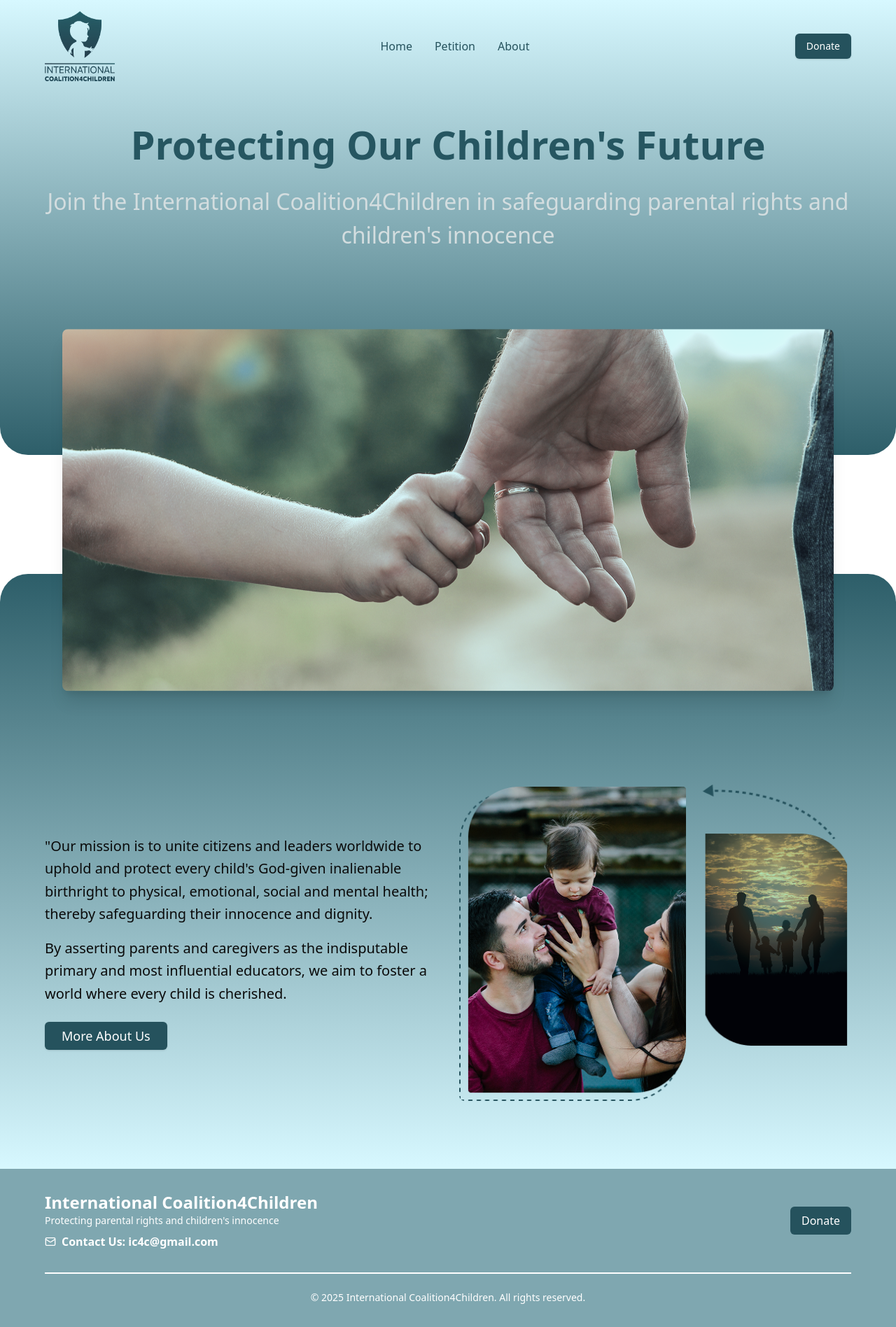
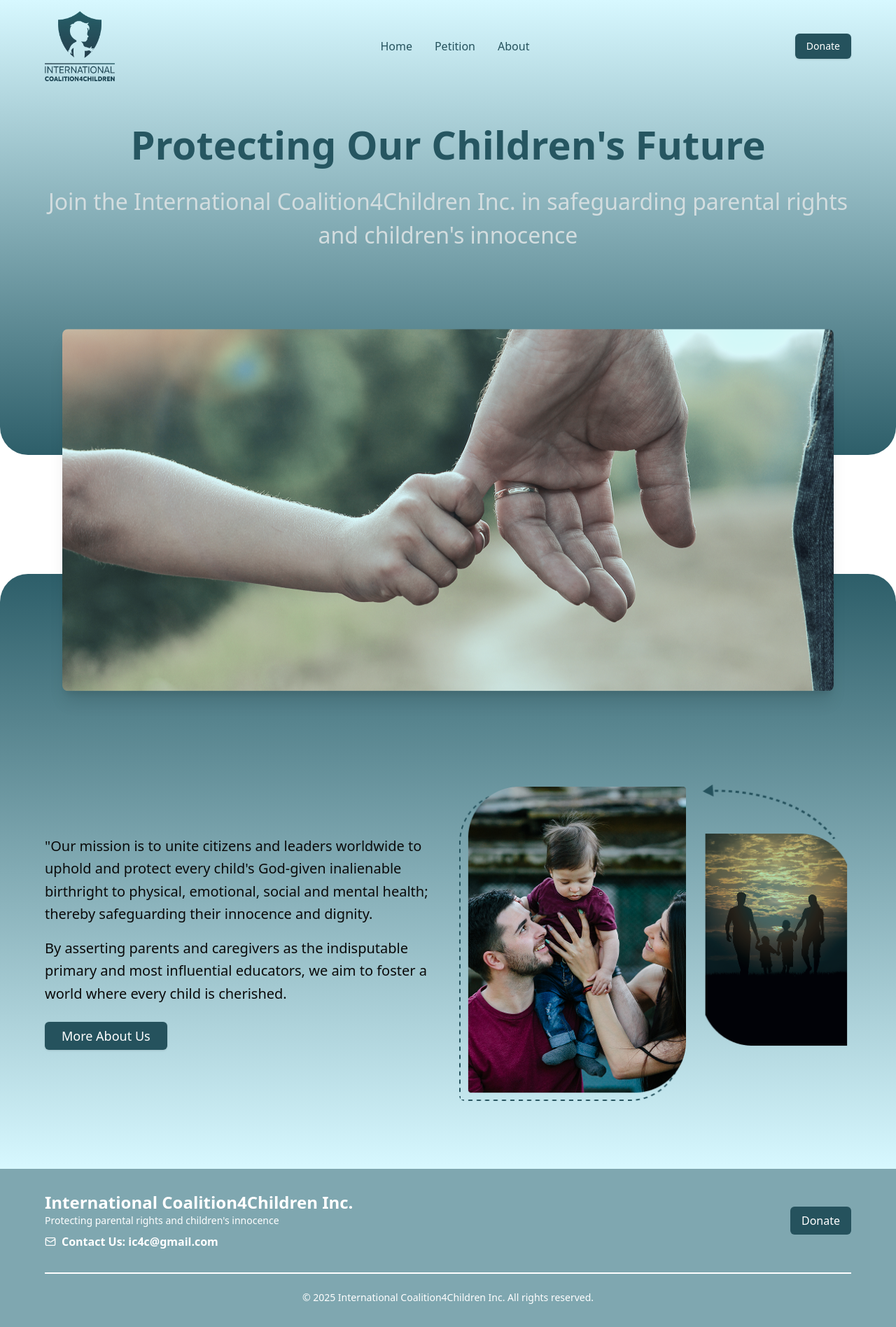
Before and after one commit to fsdteam8/frontend_ic4clogo, a Next.js app: page / in a window 1280 px wide. Shown: the whole page at 70% size. Built offline with nearby package versions, Linux system fonts and the light colour scheme.

Commit message:
inc. added

```diff
--- a/src/app/about/page.tsx
+++ b/src/app/about/page.tsx
@@ -137,11 +137,6 @@ export default function CoalitionDocument() {
             />
           </div>
         </div>
-
-        <h1 className="text-4xl font-semibold italic text-center mb-12">
-          International Coalition4Children
-        </h1>
-
         <section className="mb-12">
           <h2 className="text-3xl font-semibold italic text-center mb-6">
             Declaration
--- a/src/app/layout.tsx
+++ b/src/app/layout.tsx
@@ -15,8 +15,8 @@ const geistMono = localFont({
 });
 
 export const metadata: Metadata = {
-  title: "Coalition4Children",
-  description: "International Coalition4Children",
+  title: "Coalition4Children Inc.",
+  description: "International Coalition4Children Inc.",
 };
 
 export default function RootLayout({
--- a/src/app/page.tsx
+++ b/src/app/page.tsx
@@ -118,8 +118,8 @@ export default function Home() {
               Protecting Our Children&apos;s Future
             </h1>
             <p className="text-[26px] lg:text-[32px] font-[400] text-[#D3DDDF]">
-              Join the International Coalition4Children in safeguarding parental
-              rights and children&apos;s innocence
+              Join the International Coalition4Children Inc. in safeguarding
+              parental rights and children&apos;s innocence
             </p>
           </div>
         </div>
--- a/src/app/petition/page.tsx
+++ b/src/app/petition/page.tsx
@@ -130,7 +130,7 @@ export default function CoalitionDocument() {
       <main className="container pb-8 mt-5 md:mt-20">
         <div className="space-y-6 text-[16px] text-[#000000] text-justify">
           <h2 className="text-4xl font-[500] text-center my-8">
-            The International Coalition4Children Declaration
+            The International Coalition4Children Inc. Declaration
           </h2>
 
           <p>
--- a/src/components/footer.tsx
+++ b/src/components/footer.tsx
@@ -8,7 +8,7 @@ const Footer = () => {
         <div className="flex flex-col md:flex-row justify-between md:items-center items-start mb-8">
           <div>
             <h3 className="text-2xl font-[600] text-[#FFFFFF]">
-              International Coalition4Children
+              International Coalition4Children Inc.
             </h3>
             <p className="text-sm text-[#FFFFFF]">
               Protecting parental rights and children&apos;s innocence
@@ -32,7 +32,7 @@ const Footer = () => {
         </div>
         <div className="border-t-2 border-[#FFFFFF] pt-6 mt-6">
           <p className="text-center text-sm text-[#FFFFFF]">
-            © 2025 International Coalition4Children. All rights reserved.
+            © 2025 International Coalition4Children Inc. All rights reserved.
           </p>
         </div>
       </div>
```
